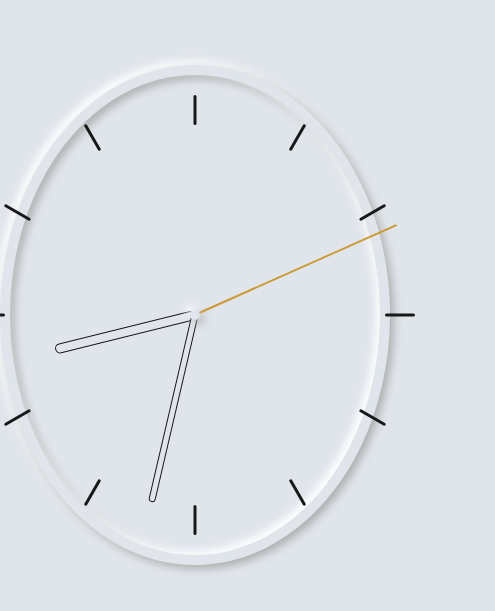
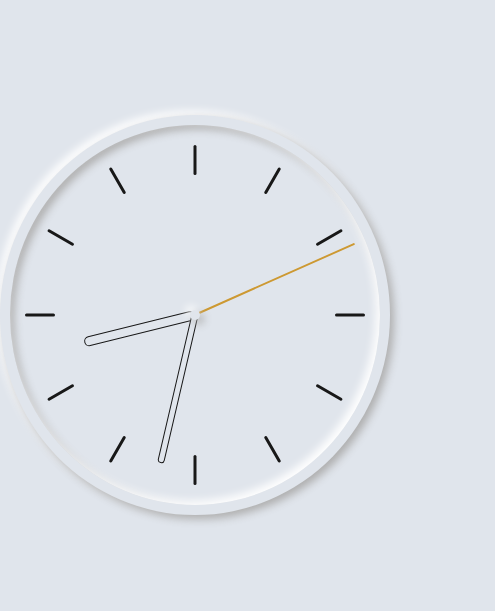
Before and after one commit to SereicikasTomas/dial-clock, a plain HTML site: page index.html in a window 390 px wide. Shown: the part 107-718 px from the top of the page, 495 px wide, since content can reach past the window. Drawn offline with Linux system fonts and the light colour scheme.

Commit message:
add media queries

```diff
--- a/style.css
+++ b/style.css
@@ -53,6 +53,13 @@ body {
     inset -4px -4px 8px var(--light-shadow),
     inset 4px 4px 8px var(--dark-shadow);
   position: relative;
+}
+
+@media screen and (max-width: 540px) {
+  .clock {
+    height: 40rem;
+    width: 40rem;
+  }
 }
 
 .clock::after {
```
Also changed, not shown: 1 other file.
